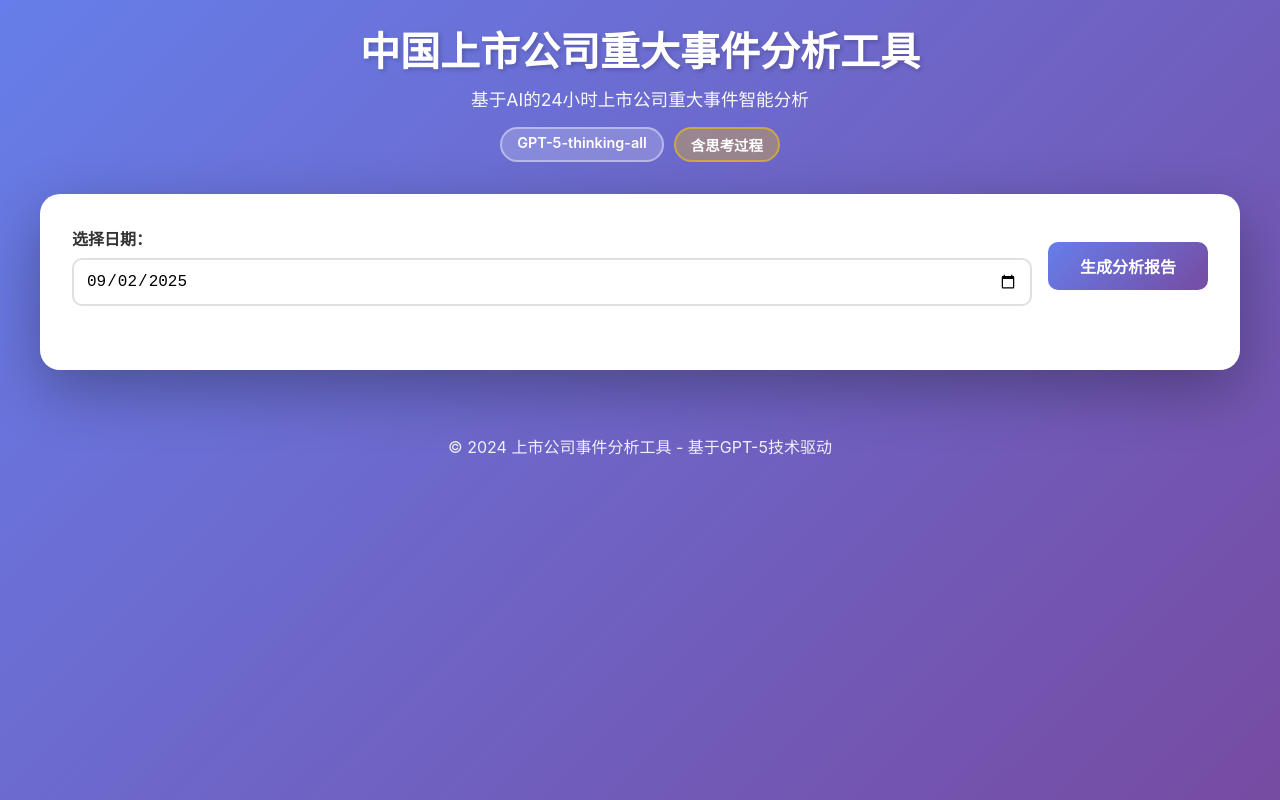
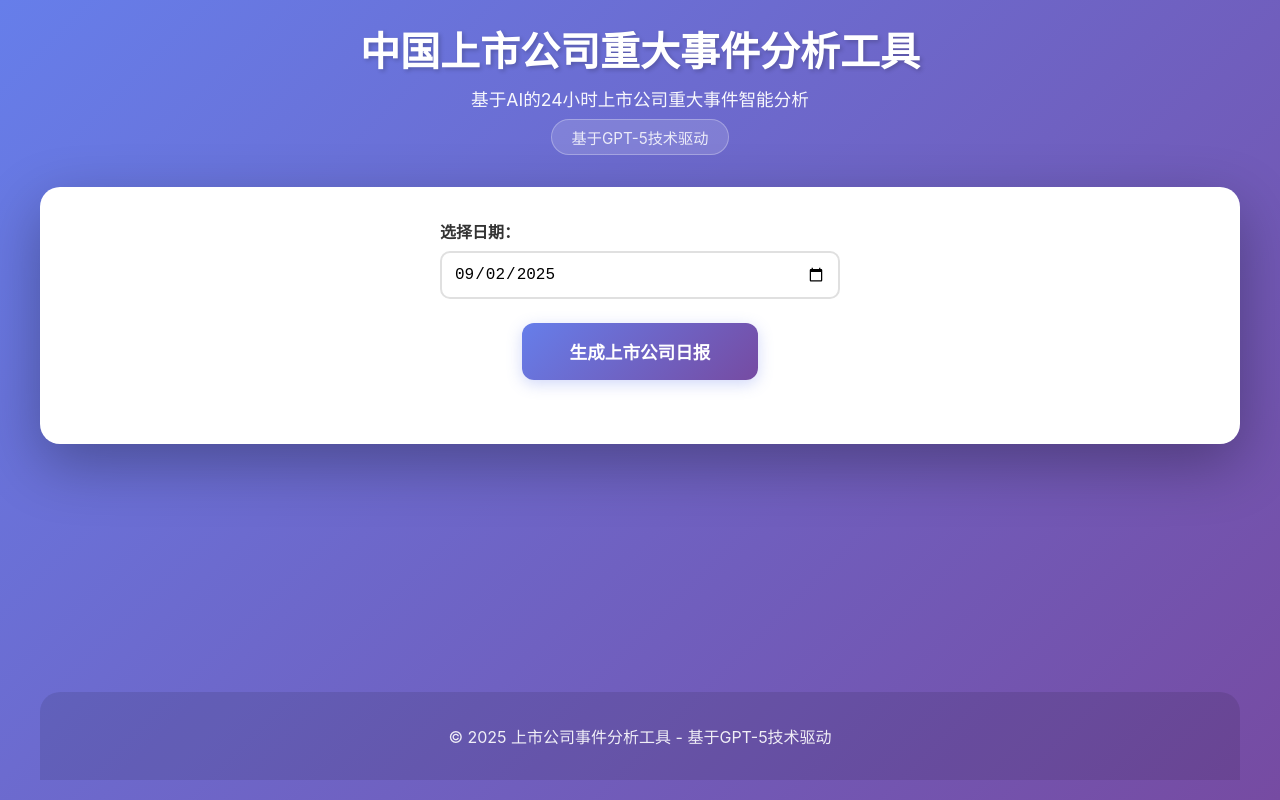
Before and after one commit to Imd11/china-stock-analyzer, a website: page index.html in a window 1280 px wide. Drawn offline with Linux system fonts and the light colour scheme.

Commit message:
UI美化更新：改进布局和样式，添加Markdown下载功能
- 调整日期选择器和按钮为垂直布局
- 按钮文字改为'生成上市公司日报'
- 模型信息更新为'基于GPT-5技术驱动'
- 页脚样式优化，年份更新为2025
- 实现Markdown格式下载功能，自动转换HTML为Markdown

```diff
--- a/index.html
+++ b/index.html
@@ -11,10 +11,7 @@
         <header>
             <h1>中国上市公司重大事件分析工具</h1>
             <p>基于AI的24小时上市公司重大事件智能分析</p>
-            <div class="model-info">
-                <span class="model-badge">GPT-5-thinking-all</span>
-                <span class="feature-badge">含思考过程</span>
-            </div>
+            <p class="tech-info">基于GPT-5技术驱动</p>
         </header>
 
         <main>
@@ -24,7 +21,7 @@
                     <input type="date" id="date" name="date" required>
                 </div>
 
-                <button id="generateBtn" class="generate-btn">生成分析报告</button>
+                <button id="generateBtn" class="generate-btn">生成上市公司日报</button>
             </div>
 
             <div class="loading" id="loading" style="display: none;">
@@ -75,7 +72,7 @@
         </main>
 
         <footer>
-            <p>© 2024 上市公司事件分析工具 - 基于GPT-5技术驱动</p>
+            <p>© 2025 上市公司事件分析工具 - 基于GPT-5技术驱动</p>
         </footer>
     </div>
 
--- a/script-thinking.js
+++ b/script-thinking.js
@@ -248,14 +248,59 @@ function copyReport() {
     });
 }
 
+// 将HTML内容转换为Markdown
+function htmlToMarkdown(html) {
+    let markdown = html;
+
+    // 转换标题
+    markdown = markdown.replace(/<h1[^>]*>(.*?)<\/h1>/gi, '# $1\n\n');
+    markdown = markdown.replace(/<h2[^>]*>(.*?)<\/h2>/gi, '## $1\n\n');
+    markdown = markdown.replace(/<h3[^>]*>(.*?)<\/h3>/gi, '### $1\n\n');
+    markdown = markdown.replace(/<h4[^>]*>(.*?)<\/h4>/gi, '#### $1\n\n');
+
+    // 转换段落
+    markdown = markdown.replace(/<p[^>]*>(.*?)<\/p>/gi, '$1\n\n');
+
+    // 转换换行
+    markdown = markdown.replace(/<br\s*\/?>/gi, '\n');
+
+    // 移除其他HTML标签
+    markdown = markdown.replace(/<[^>]+>/g, '');
+
+    // 转换HTML实体
+    markdown = markdown.replace(/&nbsp;/g, ' ');
+    markdown = markdown.replace(/&lt;/g, '<');
+    markdown = markdown.replace(/&gt;/g, '>');
+    markdown = markdown.replace(/&amp;/g, '&');
+    markdown = markdown.replace(/&quot;/g, '"');
+
+    // 清理多余的空行
+    markdown = markdown.replace(/\n{3,}/g, '\n\n');
+
+    return markdown.trim();
+}
+
 // 下载报告
 function downloadReport() {
-    const content = finalContent || document.getElementById('reportContent').innerText;
+    // 获取原始内容或格式化的内容
+    const htmlContent = document.getElementById('reportContent').innerHTML;
+    const markdownContent = htmlToMarkdown(htmlContent);
+
     const date = document.getElementById('date').value;
-    const filename = `股市分析报告_${date}.txt`;
+    const filename = `上市公司日报_${date}.md`;
+
+    // 添加标题和元信息
+    const fullContent = `# 中国上市公司重大事件分析报告\n\n` +
+                       `**生成日期**: ${new Date().toLocaleDateString('zh-CN')}\n` +
+                       `**数据日期**: ${date}\n` +
+                       `**技术支持**: GPT-5-thinking-all\n\n` +
+                       `---\n\n` +
+                       markdownContent +
+                       `\n\n---\n\n` +
+                       `*本报告由AI自动生成，仅供参考。投资决策请以官方信息为准。*`;
 
     // 创建Blob对象
-    const blob = new Blob([content], { type: 'text/plain;charset=utf-8' });
+    const blob = new Blob([fullContent], { type: 'text/markdown;charset=utf-8' });
 
     // 创建下载链接
     const url = URL.createObjectURL(blob);
--- a/style-thinking.css
+++ b/style-thinking.css
@@ -9,11 +9,18 @@ body {
     background: linear-gradient(135deg, #667eea 0%, #764ba2 100%);
     min-height: 100vh;
     padding: 20px;
+    display: flex;
+    align-items: center;
+    justify-content: center;
 }
 
 .container {
     max-width: 1200px;
+    width: 100%;
     margin: 0 auto;
+    display: flex;
+    flex-direction: column;
+    min-height: calc(100vh - 40px);
 }
 
 header {
@@ -33,29 +40,15 @@ header p {
     opacity: 0.95;
 }
 
-.model-info {
-    margin-top: 1rem;
-    display: flex;
-    justify-content: center;
-    gap: 10px;
-}
-
-.model-badge, .feature-badge {
+.tech-info {
+    margin-top: 0.5rem;
+    font-size: 0.95rem;
+    color: rgba(255, 255, 255, 0.9);
+    background: rgba(255, 255, 255, 0.15);
     display: inline-block;
-    padding: 5px 15px;
+    padding: 6px 20px;
     border-radius: 20px;
-    font-size: 0.9rem;
-    font-weight: 600;
-}
-
-.model-badge {
-    background: rgba(255, 255, 255, 0.2);
-    border: 2px solid rgba(255, 255, 255, 0.4);
-}
-
-.feature-badge {
-    background: rgba(255, 200, 0, 0.3);
-    border: 2px solid rgba(255, 200, 0, 0.5);
+    border: 1px solid rgba(255, 255, 255, 0.3);
 }
 
 main {
@@ -67,15 +60,15 @@ main {
 
 .input-section {
     display: flex;
-    gap: 1rem;
+    flex-direction: column;
+    gap: 1.5rem;
     align-items: center;
     margin-bottom: 2rem;
-    flex-wrap: wrap;
 }
 
 .date-input {
-    flex: 1;
-    min-width: 200px;
+    width: 100%;
+    max-width: 400px;
 }
 
 .date-input label {
@@ -101,15 +94,17 @@ main {
 }
 
 .generate-btn {
-    padding: 0.75rem 2rem;
+    padding: 1rem 3rem;
     background: linear-gradient(135deg, #667eea 0%, #764ba2 100%);
     color: white;
     border: none;
-    border-radius: 10px;
-    font-size: 1rem;
+    border-radius: 12px;
+    font-size: 1.1rem;
     font-weight: 600;
     cursor: pointer;
     transition: all 0.3s;
+    min-width: 200px;
+    box-shadow: 0 4px 15px rgba(102, 126, 234, 0.3);
 }
 
 .generate-btn:hover {
@@ -328,7 +323,9 @@ footer {
     text-align: center;
     padding: 2rem 0;
     color: rgba(255, 255, 255, 0.9);
-    margin-top: 2rem;
+    margin-top: auto;
+    background: rgba(0, 0, 0, 0.1);
+    border-radius: 20px 20px 0 0;
 }
 
 /* 响应式设计 */
```
